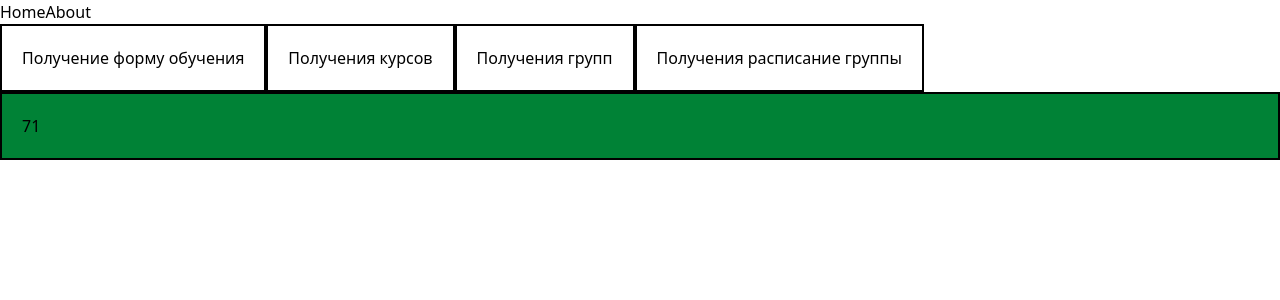
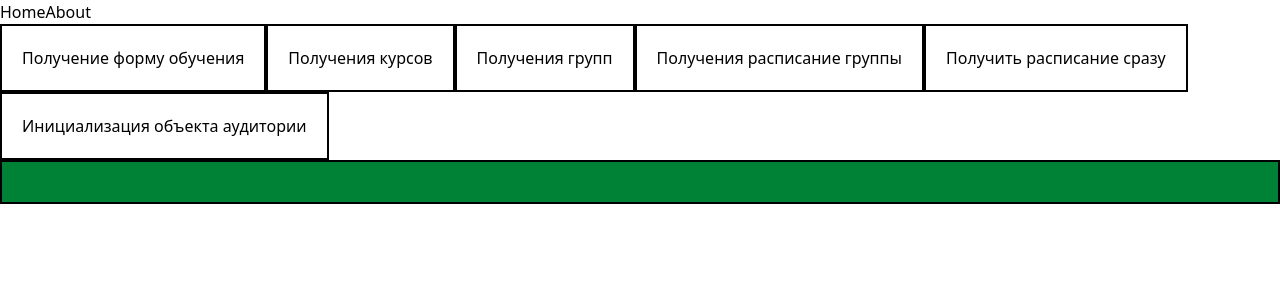
Before and after one commit to Nadoedatel/MITSO-Free-Classrooms-TS, a Vue app: page / in a window 1280 px wide. Shown: the top 300 px of the page. Built offline with nearby package versions, Linux system fonts and the light colour scheme.

Commit message:
Сделал объект аудитории, с полым расписанием занятий и функцию передачи занятий туда

```diff
--- a/src/stores/checkBusyAuditorium.js
+++ b/src/stores/checkBusyAuditorium.js
@@ -1,13 +1,39 @@
 import { useScheduleGroup } from "@/stores/getScheduleGroup";
 import { useUserDate } from "@/stores/getUserDate"
+import { useAuditorium } from "@/stores/objectAuditorium"
 import { defineStore } from "pinia";
 import { ref } from "vue";
 
 export const useCheckBusyAuditorium = defineStore("checkBusyAuditorium", () => {
   const formScheduleStore = useScheduleGroup();
   const formUserDate = useUserDate()
+  const formAuditoriumStore = useAuditorium()
   const isLoading = ref(false);
 
+  // Инициализируем расписание
+  const initFullSchedule = () => {
+    const auditoriums = ["71", "72", "73", "74"];
+    const timeSlots = [
+      '08:00-09:25',
+      '09:35-11:00',
+      '11:10-12:35',
+      '13:05-14:30',
+      '14:40-16:05',
+      '16:35-18:00',
+      '18:10-19:35',
+      '19:45-21:10'
+    ];
+    formAuditoriumStore.initSchedule(auditoriums, timeSlots)
+  }
+  // Пример добавления занятия (реактивное изменение)
+  const bookAuditorium = () => {
+    console.log("Добавление занятия");
+
+    formAuditoriumStore.addLesson("71", "08:00-09:25", {
+      group: "2411 МН",
+      subject: "Программирование"
+    })
+  }
 
   async function loadSchedule() {
     try {
@@ -25,5 +51,7 @@ export const useCheckBusyAuditorium = defineStore("checkBusyAuditorium", () => {
 
   return {
     loadSchedule,
+    initFullSchedule,
+    bookAuditorium
   };
 });
--- a/src/stores/objectAuditorium.js
+++ b/src/stores/objectAuditorium.js
@@ -2,8 +2,36 @@ import { defineStore } from "pinia";
 import { ref } from "vue";
 
 export const useAuditorium = defineStore("auditorium", () => {
+  const fullSchedule = ref({})
+
+  // Инициализация пустого расписания
+  function initSchedule(auditoriums, timeSlots) {
+    console.log("Инициализация с параметрами:", { auditoriums, timeSlots })
+    fullSchedule.value = auditoriums.reduce((acc, aud) => {
+      acc[aud] = timeSlots.reduce((timeAcc, time) => {
+        timeAcc[time] = null
+        return timeAcc
+      }, {})
+      return acc
+    }, {})
+    console.log("Результат инициализации:", JSON.parse(JSON.stringify(fullSchedule.value)))
+  }
+
+  // Добавить занятие
+  function addLesson(auditorium, timeSlot, lessonData) {
+    console.log("Занятия которые мы собираеся передать:", { auditorium, timeSlot, lessonData });
+    console.log(fullSchedule.value);
+    if (fullSchedule.value[auditorium]) {
+      console.log("Добавили занятие");
+
+      fullSchedule.value[auditorium][timeSlot] = lessonData
+    }
+  }
+
 
   return {
-
+    fullSchedule,
+    initSchedule,
+    addLesson
   };
 });
--- a/src/views/HomeView.vue
+++ b/src/views/HomeView.vue
@@ -1,13 +1,13 @@
 <script setup>
-import { useScheduleDataStore } from "@/stores/getAPI";
 import { useFormFaculty } from "@/stores/getFormFaculty";
 import { useCoursesFaculty } from "@/stores/getCoursesFaculty";
 import { useGroupOnCourse } from "@/stores/getGroupCourses"
 import { useScheduleGroup } from "@/stores/getScheduleGroup"
 import { useCheckBusyAuditorium } from "@/stores/checkBusyAuditorium"
-import { useUserDate } from "@/stores/getUserDate"
+import { useAuditorium } from "@/stores/objectAuditorium"
 
-const getUserDate = useUserDate()
+
+const auditoriumStore = useAuditorium()
 const checkBusyAuditorium = useCheckBusyAuditorium()
 const getScheduleGroup = useScheduleGroup()
 const getGroupCourses = useGroupOnCourse()
@@ -29,14 +29,16 @@ const getFormsStuding = useFormFaculty();
     <button class="border-2 p-5" @click="getScheduleGroup.getScheduleGroup">
       Получения расписание группы
     </button>
+    <button class="border-2 p-5" @click="checkBusyAuditorium.loadSchedule">Получить расписание сразу</button>
+    <button class="border-2 p-5" @click="checkBusyAuditorium.initFullSchedule">Инициализация объекта аудитории</button>
   </div>
   <div
-    @click="checkBusyAuditorium.loadSchedule"
+  @click="checkBusyAuditorium.bookAuditorium"
     :class="{
       'bg-red-700': false,
       'bg-green-700': true,
     }"
   >
-    <p class="border-2 p-5">{{ getUserDate.classrooms }}</p>
+    <p class="border-2 p-5">{{ auditoriumStore.bookAuditorium }}</p>
   </div>
 </template>
```
